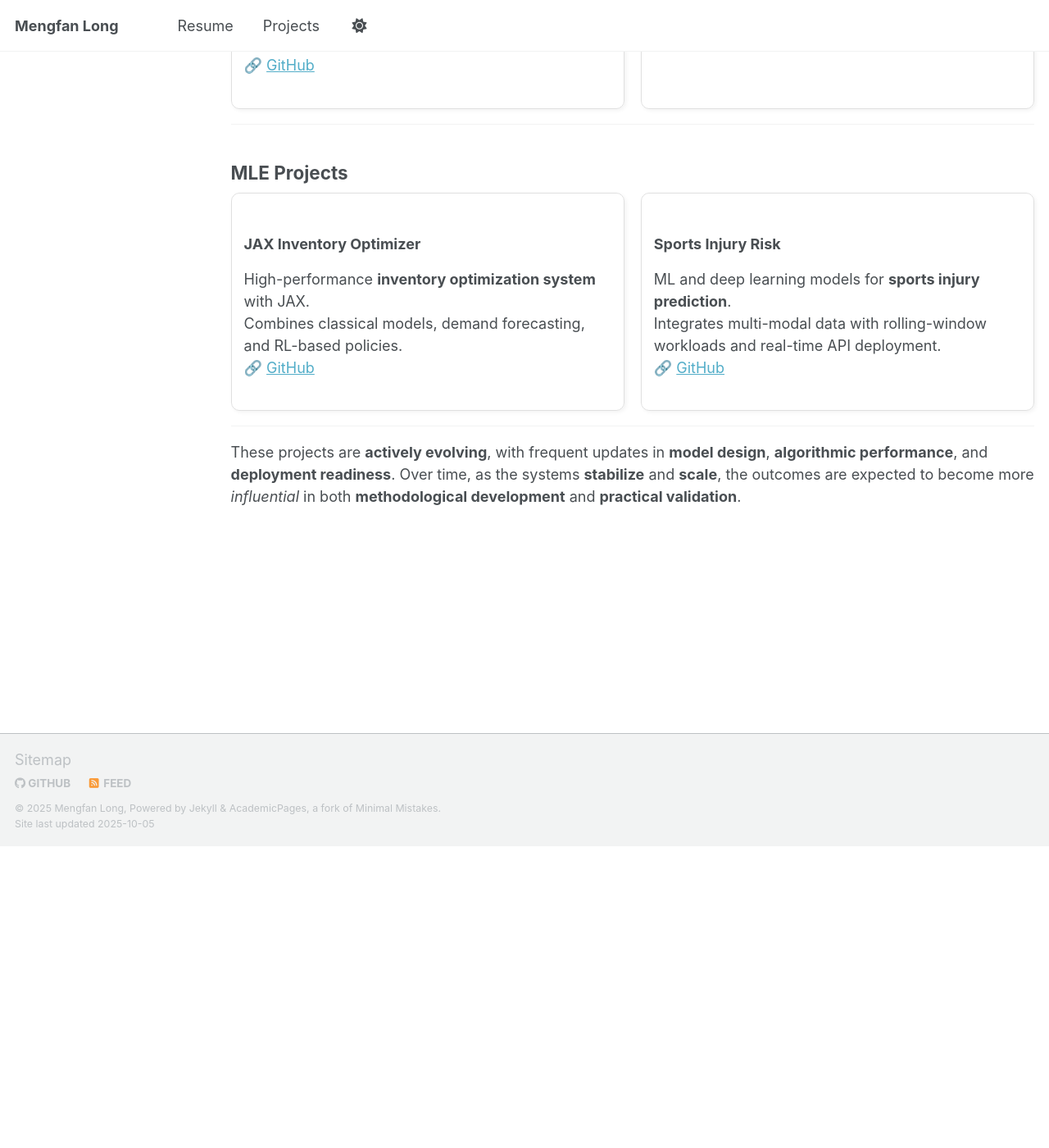
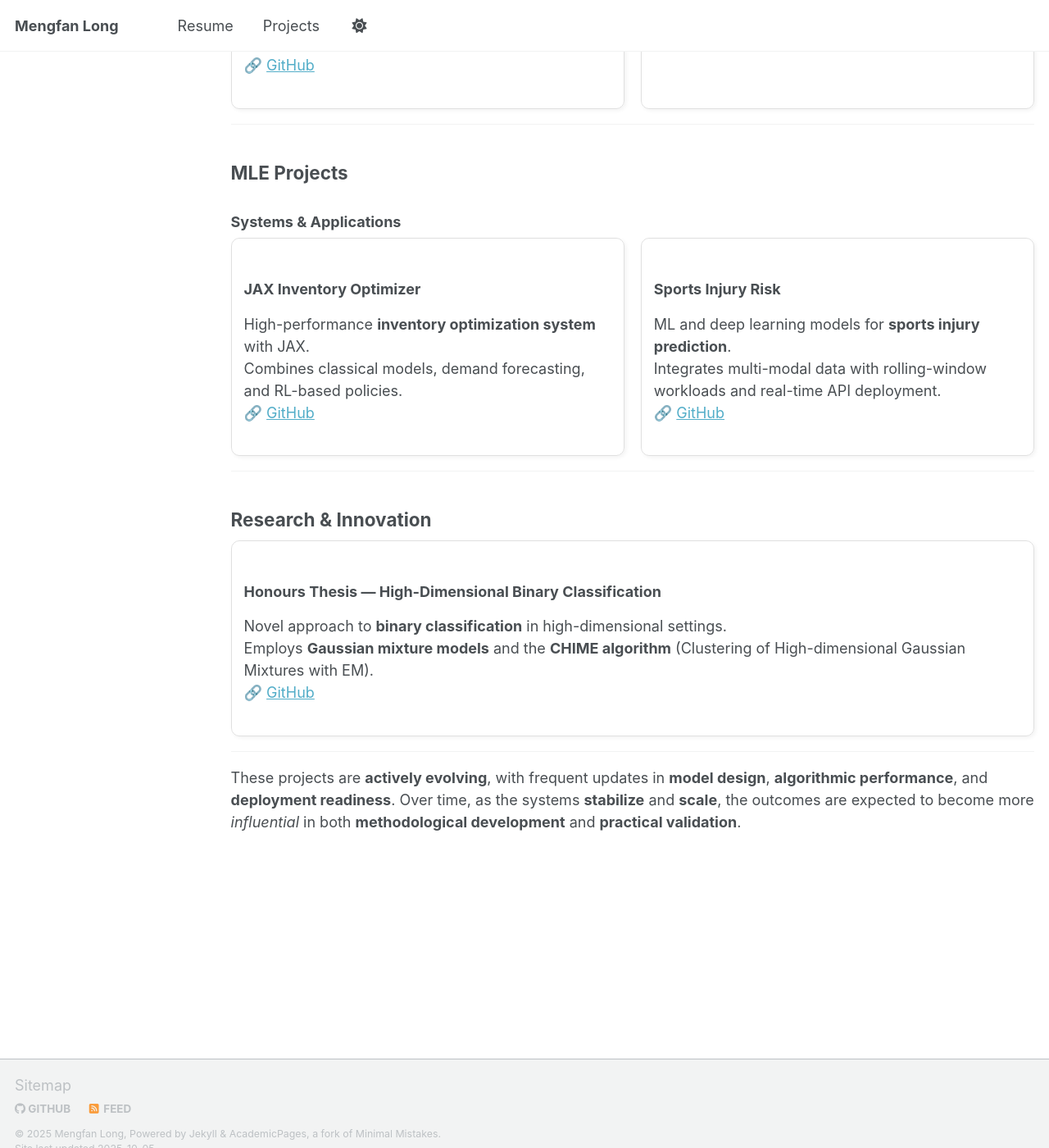
Before and after one commit to kevinlmf/kevinlmf.github.io, a Jekyll site: the page built from _pages/projects.md, in a window 1280 px wide and 1400 px high, scrolled down 801 px. Shown: the whole window at 82% size. Built offline with Jekyll 4.4.1, drawn with Linux system fonts in a browser that asks for light colours; a script that is not in the unit is left out; before the commit the page ends 1833 px from its top, so only the background shows below that.

Commit message:
Update projects.md

```diff
--- a/_pages/projects.md
+++ b/_pages/projects.md
@@ -63,6 +63,7 @@ A selection of research and engineering projects, spanning **quantitative financ
 
 ## MLE Projects
 
+###  Systems & Applications
 <div style="display:flex; flex-wrap:wrap; gap:20px;">
 
   <div style="flex:1; min-width:320px; border:1px solid #e0e0e0; border-radius:10px; padding:15px; box-shadow:2px 2px 5px rgba(0,0,0,0.05);">
@@ -88,4 +89,23 @@ A selection of research and engineering projects, spanning **quantitative financ
 
 ---
 
+## Research & Innovation
+
+<div style="display:flex; flex-wrap:wrap; gap:20px;">
+
+  <div style="flex:1; min-width:320px; border:1px solid #e0e0e0; border-radius:10px; padding:15px; box-shadow:2px 2px 5px rgba(0,0,0,0.05);">
+    <h3>Honours Thesis — High-Dimensional Binary Classification</h3>
+    <p>
+      Novel approach to <b>binary classification</b> in high-dimensional settings.<br>
+      Employs <b>Gaussian mixture models</b> and the <b>CHIME algorithm</b> (Clustering of High-dimensional Gaussian Mixtures with EM).<br>
+      🔗 <a href="https://github.com/kevinlmf/High-dimension-Binary-Data-Classification" target="_blank">GitHub</a>
+    </p>
+  </div>
+
+</div>
+
+
+
+---
+
 These projects are <strong>actively evolving</strong>, with frequent updates in <strong>model design</strong>, <strong>algorithmic performance</strong>, and <strong>deployment readiness</strong>. Over time, as the systems <strong>stabilize</strong> and <strong>scale</strong>, the outcomes are expected to become more <em>influential</em> in both <strong>methodological development</strong> and <strong>practical validation</strong>.
```
